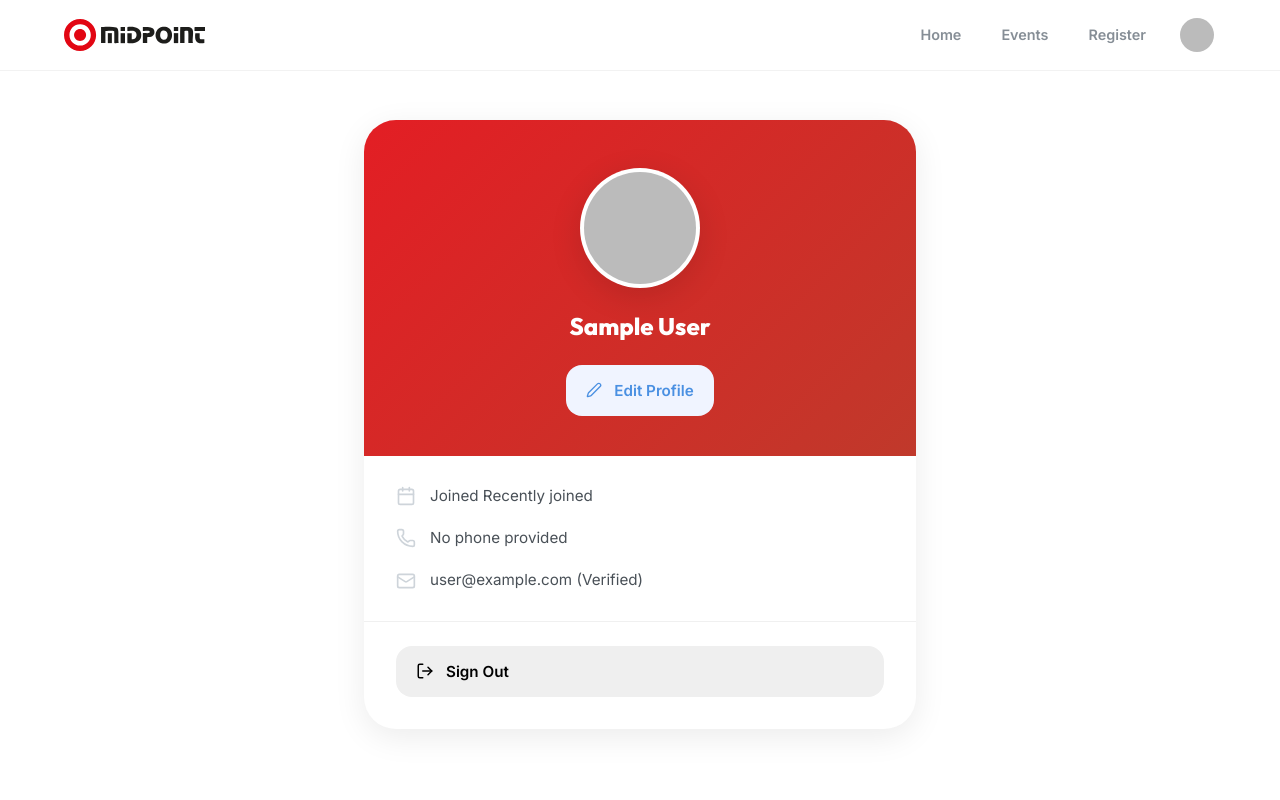
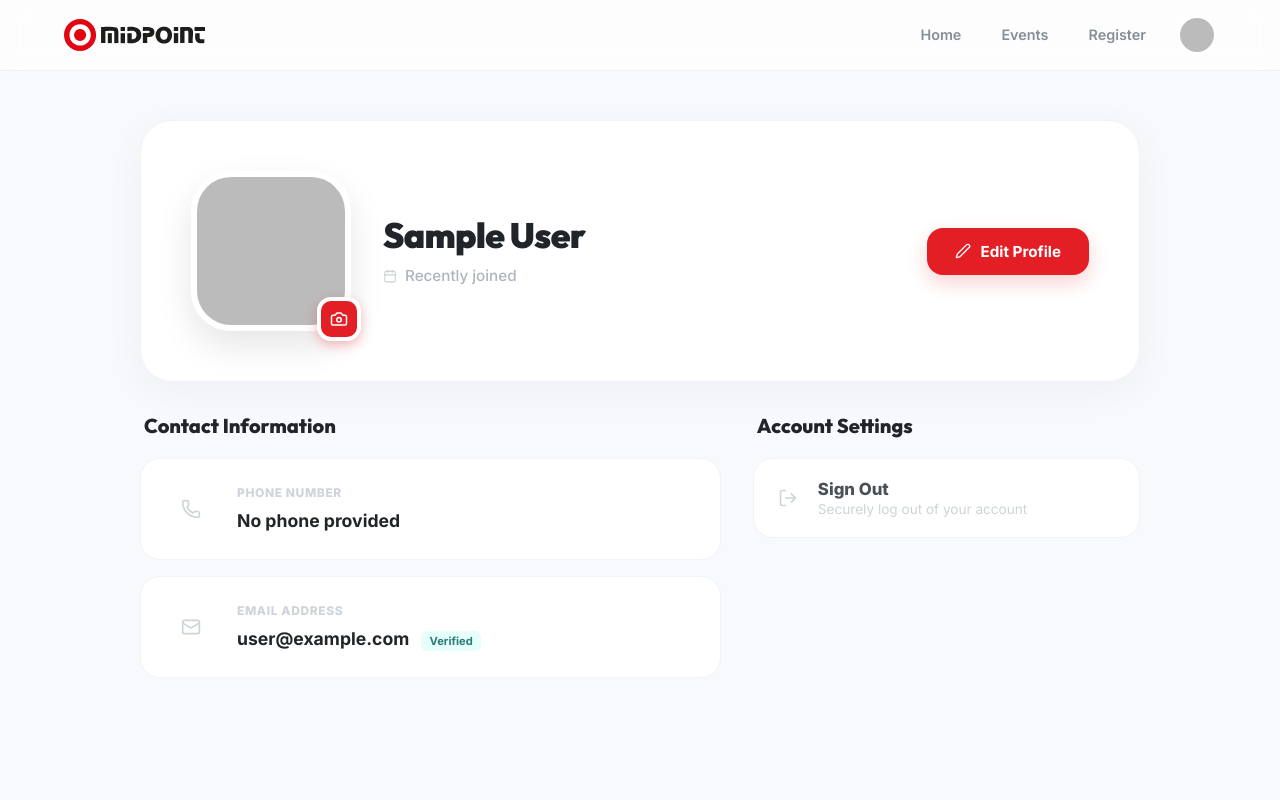
Before and after one commit to ricmedpoint-dev/midpoint-events, a React (Vite) app: page /profile in a window 1280 px wide. Shown: the top 800 px of the page. Built offline with nearby package versions, Linux system fonts and the light colour scheme; no server answers; the database is empty; sample sign-in values are in the browser's storage.

Commit message:
Fixed UI for Profile page and homepage banner icons

```diff
--- a/src/App.jsx
+++ b/src/App.jsx
@@ -47,7 +47,11 @@ function AppLayout() {
           <Route path="/event/:slug" element={<EventDetail />} />
           <Route path="/login" element={<Login />} />
           <Route path="/signup" element={<SignUp />} />
-          <Route path="/profile" element={<Profile />} />
+          <Route path="/profile" element={
+            <ProtectedRoute>
+              <Profile />
+            </ProtectedRoute>
+          } />
           <Route path="/admin" element={
             <ProtectedRoute adminOnly>
               <AdminDashboard />
--- a/src/index.css
+++ b/src/index.css
@@ -1085,6 +1085,36 @@ button {
   margin-bottom: 32px;
 }
 
+.icon-circle {
+  width: 28px;
+  height: 28px;
+  border-radius: 50%;
+  display: flex;
+  align-items: center;
+  justify-content: center;
+  flex-shrink: 0;
+  transition: all 0.3s ease;
+}
+
+/* On banners (dark background) */
+.app-event-info-item .icon-circle {
+  background: rgba(255, 255, 255, 0.2);
+  backdrop-filter: blur(4px);
+}
+
+.app-event-info-item .info-icon {
+  color: white !important;
+}
+
+/* In detail cards (light background) */
+.info-item .icon-circle {
+  background: #f0f0f0;
+}
+
+.info-item .info-icon {
+  color: inherit; /* Use the color passed via style prop in JSX */
+}
+
 .info-item {
   display: flex;
   align-items: center;
@@ -2475,216 +2505,321 @@ button {
 /* ========== PROFILE PAGE ========== */
 .profile-page {
   padding: 120px 24px 60px;
-  /* Constant padding, enough top to clear sticky header */
-  max-width: 600px;
+  min-height: 100vh;
+  background: #f8f9fc;
+}
+
+.profile-container {
+  max-width: 1000px;
   margin: 0 auto;
-  min-height: 100vh;
   display: flex;
   flex-direction: column;
-  align-items: center;
-}
-
-.profile-card {
+  gap: 32px;
+}
+
+/* Header Card Redesign */
+.profile-header-card {
   background: var(--color-white);
   border-radius: 32px;
-  width: 100%;
-  box-shadow: 0 8px 32px rgba(0, 0, 0, 0.08);
-  overflow: hidden;
-}
-
-.profile-card-top {
-  background: linear-gradient(135deg, var(--color-primary) 0%, #c0392b 100%);
-  padding: 48px 32px 40px;
+  padding: 40px;
   display: flex;
   flex-direction: column;
   align-items: center;
+  gap: 32px;
+  box-shadow: 0 10px 40px rgba(0, 0, 0, 0.04);
+  border: 1px solid var(--color-gray-100);
   text-align: center;
+}
+
+.profile-avatar-wrapper {
+  position: relative;
+  cursor: pointer;
+  transition: transform 0.3s ease;
+}
+
+.profile-avatar-wrapper:hover {
+  transform: scale(1.02);
+}
+
+.profile-avatar-large {
+  width: 160px;
+  height: 160px;
+  border-radius: 40px;
+  object-fit: cover;
+  border: 6px solid #fff;
+  box-shadow: 0 15px 35px rgba(0, 0, 0, 0.1);
+}
+
+.avatar-edit-icon {
+  position: absolute;
+  bottom: -10px;
+  right: -10px;
+  width: 44px;
+  height: 44px;
+  background: var(--color-primary);
   color: white;
-}
-
-.profile-avatar-large {
-  width: 120px;
-  height: 120px;
-  border-radius: 50%;
-  background: var(--color-white);
-  border: 4px solid rgba(255, 255, 255, 0.4);
+  border-radius: 14px;
   display: flex;
   align-items: center;
   justify-content: center;
-  margin-bottom: 24px;
-  position: relative;
-  overflow: visible;
-  cursor: pointer;
-  box-shadow: var(--shadow-lg);
-  transition: transform 0.3s ease;
-}
-
-.profile-avatar-large:hover {
-  transform: scale(1.05);
-}
-
-.avatar-img {
-  width: 100%;
-  height: 100%;
-  border-radius: 50%;
-  object-fit: cover;
-}
-
-.avatar-initials {
-  font-size: 2rem;
-  font-weight: 800;
-  color: white;
-  letter-spacing: 1px;
-}
-
-.admin-badge-avatar {
-  position: absolute;
-  bottom: 4px;
-  right: 4px;
-  width: 32px;
-  height: 32px;
-  background: #f1c40f;
-  border-radius: 50%;
+  border: 4px solid #fff;
+  box-shadow: 0 4px 12px rgba(227, 30, 36, 0.3);
+}
+
+.profile-header-info {
+  display: flex;
+  flex-direction: column;
+  gap: 8px;
+}
+
+.name-admin-row {
   display: flex;
   align-items: center;
   justify-content: center;
-  border: 3px solid var(--color-white);
-  color: #c0392b;
-  box-shadow: 0 4px 10px rgba(0, 0, 0, 0.2);
-  z-index: 2;
-}
-
-.avatar-edit-hint {
-  position: absolute;
-  bottom: 0px;
-  right: 0px;
-  width: 32px;
-  height: 32px;
-  background: var(--color-white);
-  border-radius: var(--radius-full);
-  display: flex;
-  align-items: center;
-  justify-content: center;
-  color: var(--color-gray-600);
-  box-shadow: var(--shadow-sm);
-  border: 1px solid var(--color-gray-200);
-  opacity: 0;
-  transform: translateY(10px);
-  transition: all 0.3s ease;
-}
-
-.profile-avatar-large:hover .avatar-edit-hint {
-  opacity: 1;
-  transform: translateY(0);
+  gap: 12px;
+  flex-wrap: wrap;
 }
 
 .profile-display-name {
   font-family: var(--font-heading);
-  font-size: 1.5rem;
-  font-weight: 800;
-  margin-bottom: 4px;
-}
-
-.admin-tag {
-  background: rgba(255, 255, 255, 0.25);
-  padding: 6px 18px;
-  border-radius: 20px;
-  font-size: 0.7rem;
+  font-size: 2.2rem;
+  font-weight: 850;
+  color: var(--color-gray-900);
+  letter-spacing: -0.02em;
+}
+
+.admin-status-badge {
+  display: flex;
+  align-items: center;
+  gap: 6px;
+  background: #fff9db;
+  color: #e67e22;
+  padding: 6px 14px;
+  border-radius: 12px;
+  font-size: 0.75rem;
   font-weight: 800;
   text-transform: uppercase;
-  letter-spacing: 2px;
-  margin-top: 10px;
-  backdrop-filter: blur(4px);
-  border: 1px solid rgba(255, 255, 255, 0.3);
-  display: inline-block;
-}
-
-.profile-info-list {
-  padding: 28px 32px;
+  border: 1px solid rgba(230, 126, 34, 0.2);
+}
+
+.profile-join-text {
+  display: flex;
+  align-items: center;
+  justify-content: center;
+  gap: 8px;
+  color: var(--color-gray-500);
+  font-size: 0.95rem;
+  font-weight: 500;
+}
+
+.profile-join-text svg {
+  color: var(--color-gray-400);
+}
+
+.profile-header-actions {
+  display: flex;
+  gap: 16px;
+  flex-wrap: wrap;
+  justify-content: center;
+}
+
+.profile-btn-primary, .profile-btn-secondary {
+  display: flex;
+  align-items: center;
+  gap: 10px;
+  padding: 14px 28px;
+  border-radius: 16px;
+  font-weight: 700;
+  font-size: 0.95rem;
+  transition: all 0.3s ease;
+  cursor: pointer;
+  border: none;
+}
+
+.profile-btn-primary {
+  background: var(--color-primary);
+  color: white;
+  box-shadow: 0 8px 20px rgba(227, 30, 36, 0.2);
+}
+
+.profile-btn-primary:hover {
+  transform: translateY(-2px);
+  box-shadow: 0 12px 25px rgba(227, 30, 36, 0.3);
+}
+
+.profile-btn-secondary {
+  background: var(--color-gray-100);
+  color: var(--color-gray-700);
+}
+
+.profile-btn-secondary:hover {
+  background: var(--color-gray-200);
+  transform: translateY(-2px);
+}
+
+/* Content Grid */
+.profile-content-grid {
+  display: grid;
+  grid-template-columns: 1fr;
+  gap: 32px;
+}
+
+.section-title {
+  font-family: var(--font-heading);
+  font-size: 1.25rem;
+  font-weight: 800;
+  color: var(--color-gray-900);
+  margin-bottom: 20px;
+  padding-left: 4px;
+}
+
+.info-cards-list {
   display: flex;
   flex-direction: column;
-  gap: 18px;
-  border-bottom: 1px solid #f0f0f0;
-}
-
-.profile-info-item {
-  display: flex;
-  align-items: center;
-  gap: 14px;
-  color: var(--color-gray-700);
-  font-size: 0.95rem;
-}
-
-.profile-info-item svg {
+  gap: 16px;
+}
+
+.info-card {
+  background: white;
+  padding: 24px;
+  border-radius: 20px;
+  display: flex;
+  align-items: center;
+  gap: 20px;
+  border: 1px solid var(--color-gray-100);
+  transition: all 0.3s ease;
+}
+
+.info-card:hover {
+  border-color: var(--color-primary);
+  box-shadow: 0 8px 25px rgba(0, 0, 0, 0.03);
+}
+
+.profile-info-icon {
+  width: 52px;
+  height: 52px;
+  background: var(--color-gray-50);
+  border-radius: 16px;
+  display: flex;
+  align-items: center;
+  justify-content: center;
   color: var(--color-gray-400);
-  flex-shrink: 0;
-}
-
-.profile-actions {
-  padding: 24px 32px 32px;
+  transition: all 0.3s ease;
+}
+
+.info-card:hover .profile-info-icon {
+  background: #fdf2f2;
+  color: var(--color-primary);
+}
+
+.info-content label {
+  display: block;
+  font-size: 0.75rem;
+  font-weight: 800;
+  text-transform: uppercase;
+  letter-spacing: 0.05em;
+  color: var(--color-gray-400);
+  margin-bottom: 4px;
+}
+
+.info-content p {
+  font-weight: 700;
+  color: var(--color-gray-900);
+  font-size: 1.1rem;
+}
+
+.verification-badge {
+  font-size: 0.7rem;
+  padding: 3px 8px;
+  border-radius: 6px;
+  margin-left: 8px;
+  font-weight: 700;
+}
+
+.verification-badge.verified {
+  background: #e6fffa;
+  color: #2c7a7b;
+}
+
+.verification-badge.pending {
+  background: #fff5f5;
+  color: #c53030;
+}
+
+/* Settings Options */
+.settings-options {
   display: flex;
   flex-direction: column;
   gap: 12px;
 }
 
-.profile-action-btn {
-  display: flex;
-  align-items: center;
-  gap: 12px;
-  padding: 16px 20px;
-  border-radius: 16px;
-  border: none;
-  font-size: 0.95rem;
-  font-weight: 600;
+.settings-option-item {
+  width: 100%;
+  padding: 20px 24px;
+  border-radius: 20px;
+  border: 1px solid var(--color-gray-100);
+  background: white;
+  display: flex;
+  align-items: center;
+  gap: 20px;
   cursor: pointer;
   transition: all 0.3s ease;
-  font-family: var(--font-body);
-}
-
-.profile-action-btn.edit-btn {
-  background: #f0f4ff;
-  color: #4A90E2;
-}
-
-.profile-action-btn.edit-btn:hover {
-  background: #e0eaff;
-  transform: translateX(4px);
-}
-
-.profile-action-btn.admin-btn {
-  background: linear-gradient(135deg, #f39c12, #f1c40f);
-  color: #333;
-}
-
-.profile-action-btn.admin-btn:hover {
-  transform: translateX(4px);
-  box-shadow: 0 4px 15px rgba(243, 156, 18, 0.3);
-}
-
-.profile-action-btn.logout-btn:hover {
-  background: #fed7d7;
-  transform: translateX(4px);
-}
-
-.profile-top-actions {
-  display: flex;
-  gap: 12px;
-  margin-top: 20px;
-  justify-content: center;
-  flex-wrap: wrap;
-}
-
-.profile-action-btn.admin-dashboard-pill {
-  background: #fff9db;
-  color: #e67e22;
-  border: 1px solid #f1c40f;
-}
-
-.profile-action-btn.admin-dashboard-pill:hover {
-  background: #f1c40f;
-  color: #fff;
-  transform: translateY(-2px);
-  box-shadow: 0 4px 12px rgba(241, 196, 15, 0.3);
+  text-align: left;
+}
+
+.settings-option-item.logout {
+  color: var(--color-gray-700);
+}
+
+.settings-option-item.logout:hover {
+  background: #fff5f5;
+  border-color: #feb2b2;
+}
+
+.settings-option-item.logout svg {
+  color: var(--color-gray-400);
+}
+
+.settings-option-item.logout:hover svg {
+  color: var(--color-primary);
+}
+
+.option-text p {
+  font-weight: 800;
+  font-size: 1.05rem;
+  margin-bottom: 2px;
+}
+
+.option-text span {
+  font-size: 0.85rem;
+  color: var(--color-gray-400);
+}
+
+/* Desktop Responsiveness */
+@media (min-width: 900px) {
+  .profile-header-card {
+    flex-direction: row;
+    padding: 50px;
+    text-align: left;
+    justify-content: flex-start;
+  }
+
+  .profile-header-info {
+    flex: 1;
+  }
+
+  .name-admin-row, .profile-join-text {
+    justify-content: flex-start;
+  }
+
+  .profile-content-grid {
+    grid-template-columns: 3fr 2fr;
+  }
+
+  .profile-header-actions {
+    flex-direction: column;
+    align-items: stretch;
+  }
 }
 
 .admin-dashboard-header {
--- a/src/pages/EventDetail.jsx
+++ b/src/pages/EventDetail.jsx
@@ -212,19 +212,23 @@ export default function EventDetail() {
 
         <div className="detail-info-list">
           <div className="info-item">
+            <div className="icon-circle">
               <Calendar
                 size={18}
                 className="info-icon"
                 style={{ color: event.eventColor || '#999' }}
               />
+            </div>
             <span>{event.date}</span>
           </div>
           <div className="info-item">
+            <div className="icon-circle">
               <MapPin
                 size={18}
                 className="info-icon"
                 style={{ color: event.eventColor || '#999' }}
               />
+            </div>
             <span>{event.location}</span>
           </div>
         </div>
--- a/src/pages/Profile.jsx
+++ b/src/pages/Profile.jsx
@@ -156,20 +156,19 @@ export default function Profile() {
 
   if (loading) return <div className="loading-state">Loading...</div>;
 
-  const initials = (user?.name || 'U').split(' ').map(w => w[0]).join('').toUpperCase().slice(0, 2);
-  const joinDate = user?.createdAt ? new Date(user.createdAt).toLocaleDateString('en-US', { month: 'long', year: 'numeric' }) : 'Recently joined';
+  const joinDate = user?.createdAt ? new Date(user.createdAt).toLocaleDateString('en-US', { month: 'long', year: 'numeric' }) : null;
   const avatarSrc = user?.photoURL && !imgError ? user.photoURL : '/default-avatar.png';
 
   return (
     <div className="profile-page">
-      {/* Profile Card */}
-      <div className="profile-card">
-        <div className="profile-card-top">
-          <div className="profile-avatar-large" onClick={() => setShowZoomModal(true)}>
+      <div className="profile-container">
+        {/* Profile Header Block */}
+        <div className="profile-header-card">
+          <div className="profile-avatar-wrapper" onClick={() => setShowZoomModal(true)}>
             <img
               src={avatarSrc}
               alt={user?.name}
-              className="avatar-img"
+              className="profile-avatar-large"
               onError={() => setImgError(true)}
             />
             {isUploading && (
@@ -177,54 +176,77 @@ export default function Profile() {
                 <div className="spinner-small"></div>
               </div>
             )}
-            {isAdmin && (
-              <div className="admin-badge-avatar" title="Administrator">
-                <Shield size={14} fill="currentColor" />
-              </div>
-            )}
-            <div className="avatar-edit-hint">
-              <Camera size={16} />
+            <div className="avatar-edit-icon">
+              <Camera size={18} />
             </div>
           </div>
 
-          <h1 className="profile-display-name">{user?.name || 'User'}</h1>
-          {isAdmin && <span className="admin-tag">Administrator</span>}
+          <div className="profile-header-info">
+            <div className="name-admin-row">
+              <h1 className="profile-display-name">{user?.name || 'User'}</h1>
+              {isAdmin && (
+                <div className="admin-status-badge">
+                  <Shield size={14} fill="currentColor" />
+                  <span>Admin</span>
+                </div>
+              )}
+            </div>
+            <p className="profile-join-text">
+              <Calendar size={14} />
+              {joinDate ? `Joined ${joinDate}` : 'Recently joined'}
+            </p>
+          </div>
 
-
-          <div className="profile-top-actions">
-            <button className="profile-action-btn edit-btn" onClick={() => setShowEditModal(true)}>
+          <div className="profile-header-actions">
+            <button className="profile-btn-primary" onClick={() => setShowEditModal(true)}>
               <Edit2 size={16} />
               <span>Edit Profile</span>
             </button>
             {isAdmin && (
-              <button className="profile-action-btn admin-dashboard-pill" onClick={() => navigate('/admin')}>
+              <button className="profile-btn-secondary" onClick={() => navigate('/admin')}>
                 <Shield size={16} />
-                <span>Dashboard</span>
+                <span>Admin Dashboard</span>
               </button>
             )}
           </div>
         </div>
 
-        <div className="profile-info-list">
-          <div className="profile-info-item">
-            <Calendar size={20} />
-            <span>Joined {joinDate}</span>
+        {/* Profile Content Grid */}
+        <div className="profile-content-grid">
+          <div className="profile-info-section">
+            <h3 className="section-title">Contact Information</h3>
+            <div className="info-cards-list">
+              <div className="info-card">
+                <div className="profile-info-icon"><Phone size={20} /></div>
+                <div className="info-content">
+                  <label>Phone Number</label>
+                  <p>{user?.phone || 'No phone provided'}</p>
+                </div>
+              </div>
+              <div className="info-card">
+                <div className="profile-info-icon"><Mail size={20} /></div>
+                <div className="info-content">
+                  <label>Email Address</label>
+                  <p>{user?.email} <span className={`verification-badge ${auth.currentUser?.emailVerified ? 'verified' : 'pending'}`}>
+                    {auth.currentUser?.emailVerified ? 'Verified' : 'Pending'}
+                  </span></p>
+                </div>
+              </div>
+            </div>
           </div>
-          <div className="profile-info-item">
-            <Phone size={20} />
-            <span>{user?.phone || 'No phone provided'}</span>
+
+          <div className="profile-settings-section">
+            <h3 className="section-title">Account Settings</h3>
+            <div className="settings-options">
+              <button className="settings-option-item logout" onClick={handleLogout}>
+                <LogOut size={20} />
+                <div className="option-text">
+                  <p>Sign Out</p>
+                  <span>Securely log out of your account</span>
+                </div>
+              </button>
+            </div>
           </div>
-          <div className="profile-info-item">
-            <Mail size={20} />
-            <span>{user?.email} ({auth.currentUser?.emailVerified ? 'Verified' : 'Pending'})</span>
-          </div>
-        </div>
-
-        <div className="profile-actions">
-          <button className="profile-action-btn logout-btn" onClick={handleLogout}>
-            <LogOut size={18} />
-            <span>Sign Out</span>
-          </button>
         </div>
       </div>
 
```
Also changed, not shown: src/pages/Home.jsx (+6 -2 lines), public/default-avatar.png. Lines whose indentation alone changed are shown as unchanged.
